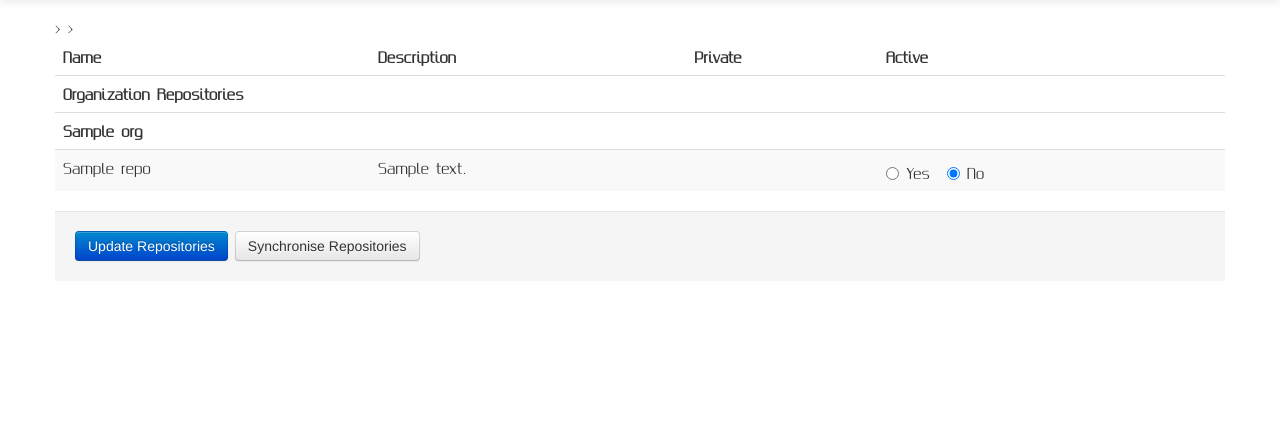
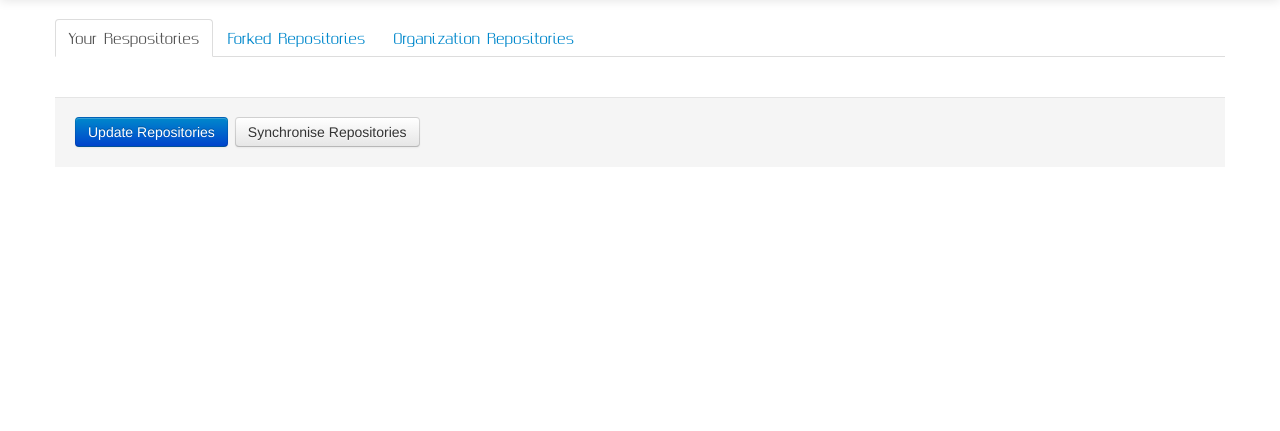
Before and after one commit to vmware-archive/salt-ci, a Flask app: template saltci/web/templates/account/repos.html in a window 1280 px wide. Shown: the part 41-472 px from the top of the page. Run offline with Flask 2, Linux system fonts and the light colour scheme; the template is opened without the code that fills it: values that come from a table or form of the project are taken from there, most other values are stand-ins (such as "Sample title", 1, 10 or a date in 2020); style sheets or scripts are compiled from the project's sources; parts of the project's set-up code (start-up, migrations or seed data) failed here and were passed over; some libraries are stand-ins or nearby versions.

Commit message:
Update repositories view. Database layout changed once more.
* We now store the avatar URL instead of the avatar id. Theres no warnings when doing an HTTPS request when we're on HTTP, only the other way arround.
* Dropped the account token for the hooks. The application will register directly against GitHub, all the user will have to do is enable it's repository.
* The repository now has 2 self explanatory attributes instead of just `active`, `push_active` and `pull_active`.
* We now have an improved view of the repositories we belong to.

```diff
--- a/saltci/web/application.py
+++ b/saltci/web/application.py
@@ -240,7 +240,7 @@ def on_404(error):
 # ----- Setup Babel Selectors ------------------------------------------------------------------->
 @babel.localeselector
 def get_locale():
-    if g.identity.account is not None:
+    if hasattr(g.identity, 'account') and g.identity.account is not None:
         # Return the user's preferred locale
         return g.identity.account.locale
 
@@ -254,7 +254,7 @@ def get_locale():
 
 @babel.timezoneselector
 def get_timezone():
-    if g.identity.account is None:
+    if not hasattr(g.identity, 'account') or  g.identity.account is None:
         # No user is logged in, return the app's default timezone
         return app.config.get('BABEL_DEFAULT_LOCALE', 'UTC')
     # Return the user's preferred timezone
--- a/saltci/web/templates/_account_nav.html
+++ b/saltci/web/templates/_account_nav.html
@@ -1,9 +1,10 @@
-{% from "_helpers.html" import render_gravatar_img with context %}
 <ul class="nav pull-right" id="account-nav">
   <li class="dropdown">
   {% if g.identity.account %}
     <a href="#" class="dropdown-toggle" data-toggle="dropdown">
-    {{ render_gravatar_img(28) }} {{ g.identity.account.gh_login }}<b class="caret"></b>
+      {% if g.identity.account.avatar_url -%}
+      <img class="gravatar" height="28" width="28" src="{{ g.identity.account.avatar_url }}"/>
+      {%- endif %} {{ g.identity.account.gh_login }}<b class="caret"></b>
     </a>
     {{ menubuilder.render('top_account_nav') }}
   {% else %}
--- a/saltci/web/templates/_helpers.html
+++ /dev/null
@@ -1,8 +0,0 @@
-{% macro render_gravatar_img(size) %}
-{% if g.identity.account and g.identity.account.gravatar_id -%}
-<img class="gravatar"
-     src="http{% if request.scheme=='https' %}"s://secure.{% else %}://www.{% endif
-     %}gravatar.com/avatar/{{ g.identity.account.gravatar_id }}?s={{ size
-     }}&r=pg&d=404&d=https://a248.e.akamai.net/assets.github.com/images/gravatars/gravatar-user-420.png"/>
-{% endif %}
-{% endmacro %}
--- a/saltci/web/templates/account/repos.html
+++ b/saltci/web/templates/account/repos.html
@@ -1,6 +1,16 @@
 {% extends "account/layout.html" %}
 
-{% macro render_repos_tbody(repos) %}
+{% macro render_repos_table(repos) %}
+<table class="table table-striped table-hover">
+  <thead>
+    <tr>
+      <th>Name</th>
+      <th>Description</th>
+      <th>Private</th>
+      <th alt="Foo">Push</th>
+      <th alt="bar">Pull</th>
+    </tr>
+  </thead>
   <tbody>
     {% for repo in repos %}
     <tr>
@@ -8,55 +18,60 @@
       <td>{{ repo.description }}</td>
       <td>{{ repo.private }}</td>
       <td{% if repo.private %} class="warning"{% endif %}>
-        <label class="radio inline">
-          <input name="active.{{ repo.id }}" type="radio" value="1"{% if repo.active %} checked{% endif %}>Yes
-        </label>
-        <label class="radio inline">
-          <input name="active.{{ repo.id }}" type="radio" value="0"{% if not repo.active %} checked{% endif %}>No
-        </label>
+        <input name="push_active" type="checkbox" value="{{ repo.id }}"{% if repo.push_active %} checked{% endif %}>
+      </td>
+      <td{% if repo.private %} class="warning"{% endif %}>
+        <input name="pull_active" type="checkbox" value="{{ repo.id }}"{% if repo.pull_active %} checked{% endif %}>
       </td>
     </tr>
     {% endfor %}
   </tbody>
+</table>
 {% endmacro %}
 
 {% block form_contents %}
-<table class="table table-striped table-hover">
-  <thead>
-    <tr>
-      <th>Name</th>
-      <th>Description</th>
-      <th>Private</th>
-      <th>Active</th>
-    </tr>
-  </thead>
-  {% if own_repos %}
-  {{ render_repos_tbody(own_repos) }}
-  {% endif %}
-  {% if fork_repos %}
-  <thead>
-    <tr class="info">
-      <th colspan="4">Forked Repositories</th>
-    </tr>
-  </thead>
-  {{ render_repos_tbody(fork_repos) }}
-  {% endif %}
-  {% if org_repos %}
-  <thead>
-    <tr class="info">>
-      <th colspan="4">Organization Repositories</th>
-    </tr>
-  </thead>
-  {% for (org, repos) in org_repos.iteritems() %}
-  <thead>
-    <tr class="info">>
-      <th colspan="4">{{ org }}</th>
-    </tr>
-  </thead>
-  {{ render_repos_tbody(repos) }}
-  {% endfor %}
-  {% endif %}
-</table>
+<div class="tabbable">
+  <ul class="nav nav-tabs">
+    <li class="active">
+      <a href="#your-repos" data-toggle="tab">{{ _('Your Respositories') }}</a>
+    </li>
+    <li>
+      <a href="#forked-repos" data-toggle="tab">{{ _('Forked Repositories') }}</a>
+    </li>
+    <li>
+      <a href="#org-repos" data-toggle="tab">{{ _('Organization Repositories') }}</a>
+    </li>
+  </ul>
+  <div class="tab-content">
+    <div class="tab-pane active" id="your-repos">
+      {% if own_repos -%}
+      {{ render_repos_table(own_repos) }}
+      {%- endif %}
+    </div>
+    <div class="tab-pane" id="forked-repos">
+      {% if fork_repos -%}
+      {{ render_repos_table(fork_repos) }}
+      {%- endif %}
+    </div>
+
+    <div class="tab-pane" id="org-repos">
+      {% if g.identity.account.organizations %}
+      <ul class="nav nav-tabs">
+      {% for org in g.identity.account.organizations %}
+        <li{% if loop.first %} class="active"{% endif %}>
+          <a href="#org-repo-{{ org.login }}" data-toggle="tab">{{ org.name }}</a>
+        </li>
+      {% endfor %}
+      </ul>
+      {% for org in g.identity.account.organizations %}
+      <div class="tab-pane{% if loop.first %} active{% endif %}" id="org-repo-{{ org.login }}">
+        {{ render_repos_table(org.repositories) }}
+      </div>
+      {% endfor %}
+    </div>
+    {% endif %}
+  </div>
+</div>
 {%- endblock %}
 
 {% block form_actions %}
--- a/saltci/web/views/account.py
+++ b/saltci/web/views/account.py
@@ -168,10 +168,10 @@ def callback():
             if account is None:
                 # This is a brand new account
                 new_account = Account(
-                    github_id=gh_user.id,
-                    github_login=gh_user.login,
-                    github_token=token,
-                    gravatar_id=gh_user.gravatar_id
+                    gh_id=gh_user.id,
+                    gh_login=gh_user.login,
+                    gh_token=token,
+                    avatar_url=gh_user.avatar_url
                 )
                 db.session.add(new_account)
             else:
@@ -180,7 +180,7 @@ def callback():
                 account.gh_id = gh_user.id
                 account.gh_login = gh_user.login
                 account.gh_token = token
-                account.gravatar_id = gh_user.gravatar_id
+                account.avatar_url=gh_user.avatar_url
             db.session.commit()
 
         identity_changed.send(app, identity=Identity(token, 'dbm'))
@@ -221,6 +221,7 @@ def prefs():
 @authenticated_permission.require(403)
 def repos():
     form = RepositoriesForm(db_entry=g.identity.account, formdata=request.form.copy())
+    print 123, request.form
     if form.validate_on_submit():
         if 'sync_repos' in request.values:
             current_organizations = set(g.identity.account.organizations)
@@ -232,14 +233,14 @@ def repos():
                 organization = Organization.query.get(org.id)
                 if organization is None:
                     # We do not yet know this organization, let's add it to the database
-                    organization = Organization(org.id, org.name, org.login)
+                    organization = Organization(org.id, org.name, org.login, org.avatar_url)
                     # Let's add ourselves to this organization
                     g.identity.account.organizations.add(organization)
-                else:
-                    if organization in current_organizations:
-                        # We already know this organization and we're in it, remove from the
-                        # check-list.
-                        current_organizations.remove(organization)
+                elif organization is not None and organization in current_organizations:
+                    # We already know this organization and we're in it, remove from the
+                    # check-list.
+                    current_organizations.remove(organization)
+
                 org_repositories = set(organization.repositories)
                 for repo in org.get_repos():
                     if repo.permissions.admin is False:
@@ -254,7 +255,8 @@ def repos():
                             description=repo.description,
                             fork=repo.fork,
                             private=repo.private,
-                            active=False
+                            push_active=False,
+                            pull_active=False
                         )
                         organization.repositories.add(repository)
                     else:
@@ -296,7 +298,8 @@ def repos():
                         description=repo.description,
                         fork=repo.fork,
                         private=repo.private,
-                        active=False
+                        push_active=False,
+                        pull_active=False
                     )
                     g.identity.account.repositories.append(repository)
                 else:
@@ -320,6 +323,107 @@ def repos():
             return redirect_to('account.repos')
 
         # We're updating, the active status
+        push_active = request.form.getlist('push_active', type=int)
+        if not push_active and g.identity.account.repositories.filter(Repository.push_active==True).count():
+            # Disable all enabled
+            #g.identity.account.repositories.filter(Repository.push_active==True).update(
+            #    {'push_active': False}, synchronize_session=False
+            #)
+            for repo in g.identity.account.repositories.filter(Repository.push_active==True):
+                repo.push_active = False
+        elif push_active and not g.identity.account.repositories.filter(Repository.push_active==True).count():
+            # There's none enabled, no enable/disable sync needed. Just enable those from the form
+            #g.identity.account.repositories.filter(Repository.id.in_(push_active)).update(
+            #    {'push_active': True}, synchronize_session=False
+            #)
+            # ^^^^ <- ArgumentError: Only update via a single table query is currently supported
+            for repo in g.identity.account.repositories.filter(Repository.id.in_(push_active)):
+                repo.push_active = True
+        else:
+            # We need to sync, setting all to disable and then enable those that were passed to the
+            # form might become too expensive.
+            # Let's do it the proper way.
+            #
+            # First those enabled on the database and now disabled from the form
+            #g.identity.account.repositories.filter(
+            #    db.and_(
+            #        db.not_(Repository.id.in_(push_active)),
+            #        Repository.push_active==True
+            #    )
+            #).update(
+            #    {'push_active': False}, synchronize_session=False
+            #)
+            db_enabled_not_on_form = g.identity.account.repositories.filter(
+                db.and_(
+                    db.not_(Repository.id.in_(push_active)),
+                    Repository.push_active==True
+                )
+            )
+            for repo in db_enabled_not_on_form:
+                repo.push_active = False
+
+            # Then those which are active on the form but not yet active on the database
+            #g.identity.account.repositories.filter(
+            #    db.and_(
+            #        Repository.id.in_(push_active),
+            #        Repository.push_active==False
+            #    )
+            #).update(
+            #    {'push_active': True}, synchronize_session=False
+            #)
+
+            active_on_form_not_on_db = g.identity.account.repositories.filter(
+                db.and_(
+                    Repository.id.in_(push_active),
+                    Repository.push_active==False
+                )
+            )
+            for repo in active_on_form_not_on_db:
+                repo.push_active = True
+
+
+
+        #pull_active = request.form.getlist('pull_active', type=int)
+        #if not pull_active and g.identity.account.repositories.filter(Repository.pull_active==True).count():
+        #    # Disable all enabled
+        #    g.identity.account.repositories.filter(Repository.pull_active==True).update(
+        #        {'pull_active': False}, synchronize_session=False
+        #    )
+        #elif pull_active and not g.identity.account.repositories.filter(Repository.pull_active==True).count():
+        #    # There's none enabled, no enable/disable sync needed. Just enable those from the form
+        #    g.identity.account.repositories.filter(Repository.id.in_(pull_active)).update(
+        #        {'pull_active': True}, synchronize_session=False
+        #    )
+        #else:
+        #    # We need to sync, setting all to disable and then enable those that were passed to the
+        #    # form might become too expensive.
+        #    # Let's do it the proper way.
+        #    #
+        #    # First those enabled on the database and now disabled from the form
+        #    g.identity.account.repositories.filter(
+        #        db.and_(
+        #            db.not_(Repository.id.in_(pull_active)),
+        #            Repository.pull_active==True
+        #        )
+        #    ).update(
+        #        {'pull_active': False}, synchronize_session=False
+        #    )
+        #    # Then those which are active on the form but not yet active on the database
+        #    g.identity.account.repositories.filter(
+        #        db.and_(
+        #            Repository.id.in_(pull_active),
+        #            Repository.pull_active==False
+        #        )
+        #    ).update(
+        #        {'pull_active': True}, synchronize_session=False
+        #    )
+
+        print 789, 'push_active', push_active
+        #print 987, 'pull_active', pull_active
+
+        db.session.commit()
+        return redirect_to('account.repos')
+
         active = []
         inactive = []
         for key, value in request.form.iteritems():
```
Also changed, not shown: saltci/database/models.py (+15 -43 lines), saltci/database/upgrades/versions/001_Initial_Schema.py (+4 -3 lines).
